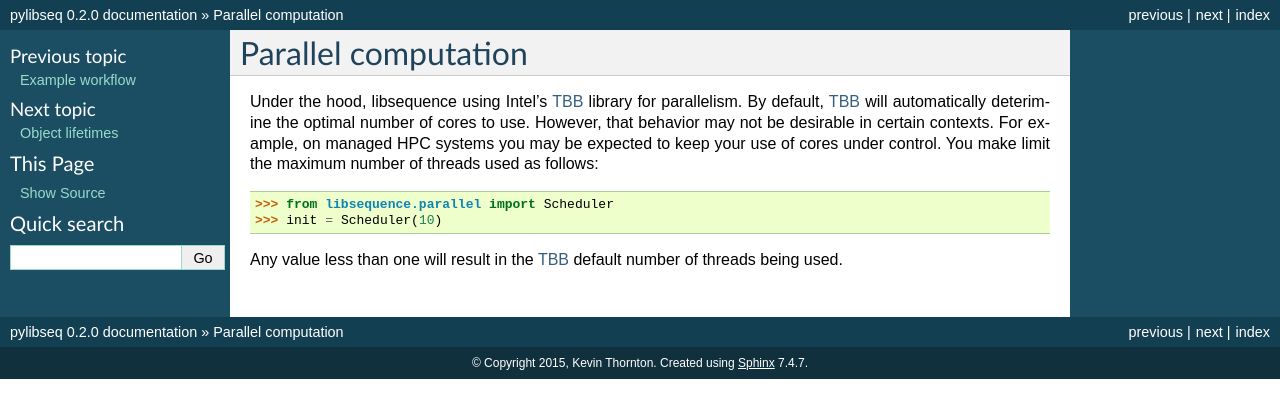
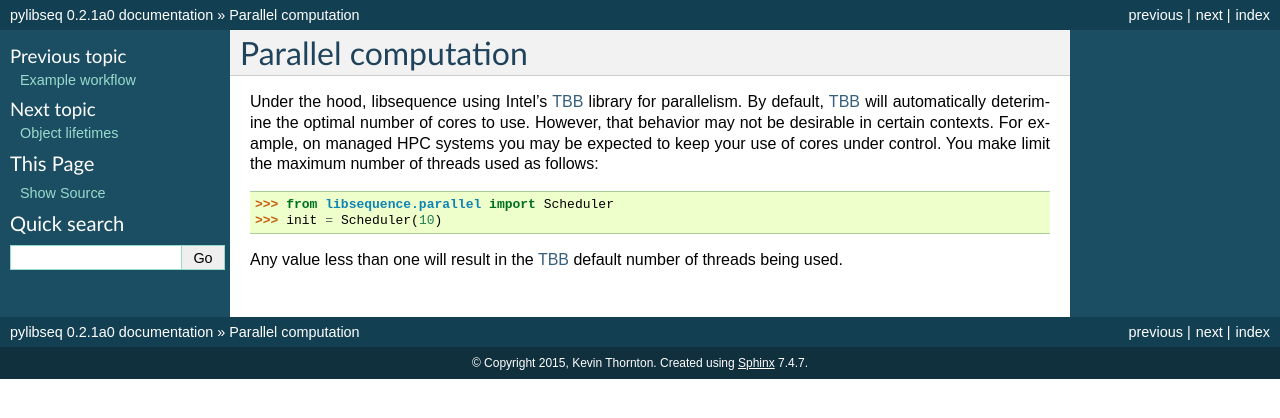
Before and after one commit to molpopgen/pylibseq, a Sphinx documentation site: the page built from doc/pages/parallel.rst, in a window 1280 px wide. Shown: the top 418 px of the page. Built offline with Sphinx 7.4.7, drawn with Linux system fonts in a browser that asks for light colours.

Commit message:
bump version to 0.2.1a0

```diff
--- a/doc/conf.py
+++ b/doc/conf.py
@@ -72,9 +72,9 @@ author = u'Kevin Thornton'
 # built documents.
 #
 # The short X.Y version.
-version = '0.2.0'
+version = '0.2.1a0'
 # The full version, including alpha/beta/rc tags.
-release = '0.2.0'
+release = '0.2.1a0'
 
 # The language for content autogenerated by Sphinx. Refer to documentation
 # for a list of supported languages.
--- a/libsequence/__init__.py
+++ b/libsequence/__init__.py
@@ -1 +1 @@
-__version__='0.2.0'
+__version__='0.2.1a0'
--- a/setup.py
+++ b/setup.py
@@ -18,7 +18,7 @@ except subprocess.CalledProcessError as error:
 if libseq_version.stdout.decode('utf8').rstrip() < "1.9.2":
     raise ValueError("libsequence >= " + '1.9.2' + "required")
 
-__version__ = '0.2.0'
+__version__ = '0.2.1a0'
 
 # clang/llvm is default for OS X builds.
 # can over-ride darwin-specific options
```
Also changed, not shown: 2 other files.
